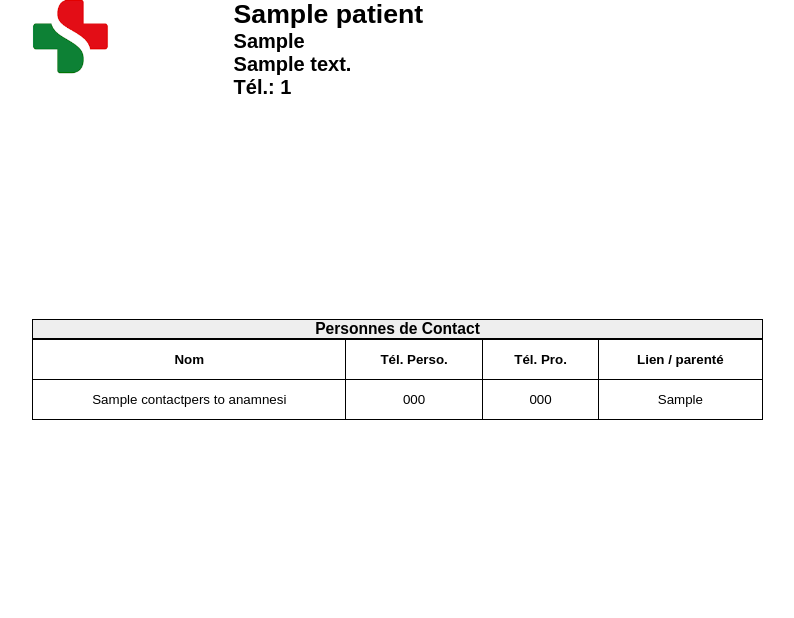
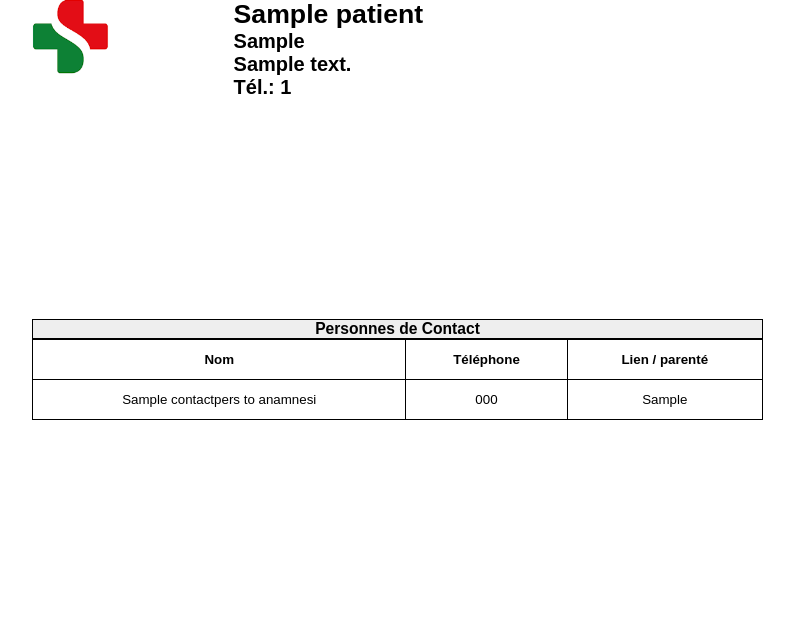
Before and after one commit to opefitoo/inur.django, a Django app: template invoices/templates/patientanamnesis/print_cover.html in a window 1280 px wide. Shown: the part 114-732 px from the top of the page, without its empty margins (81-875 px from the left). Run offline with Django 3.2, Linux system fonts and the light colour scheme; the template is opened without the code that fills it: most values are stand-ins (such as "Sample title", 1, 10 or a date in 2020); parts of the project's set-up code (start-up, migrations or seed data) failed here and were passed over.

Commit message:
remove pro phone number from cover

```diff
--- a/invoices/templates/patientanamnesis/print_cover.html
+++ b/invoices/templates/patientanamnesis/print_cover.html
@@ -125,8 +125,8 @@
             <Thead>
             <tr>
                 <th>Nom</th>
-                <th>Tél. Perso.</th>
-                <th>Tél. Pro.</th>
+                <th>Téléphone</th>
+{#                <th>Tél. Pro.</th>#}
                 <th>Lien / parenté</th>
             </tr>
             </Thead>
@@ -135,7 +135,7 @@
                 <tr>
                     <td>{{ c.contact_name }}</td>
                     <td>{{ c.contact_private_phone_nbr }}</td>
-                    <td>{{ c.contact_business_phone_nbr|default_if_none:"-" }}</td>
+{#                    <td>{{ c.contact_business_phone_nbr|default_if_none:"-" }}</td>#}
                     <td>{{ c.contact_relationship }}</td>
                 </tr>
             {% endfor %}
```
